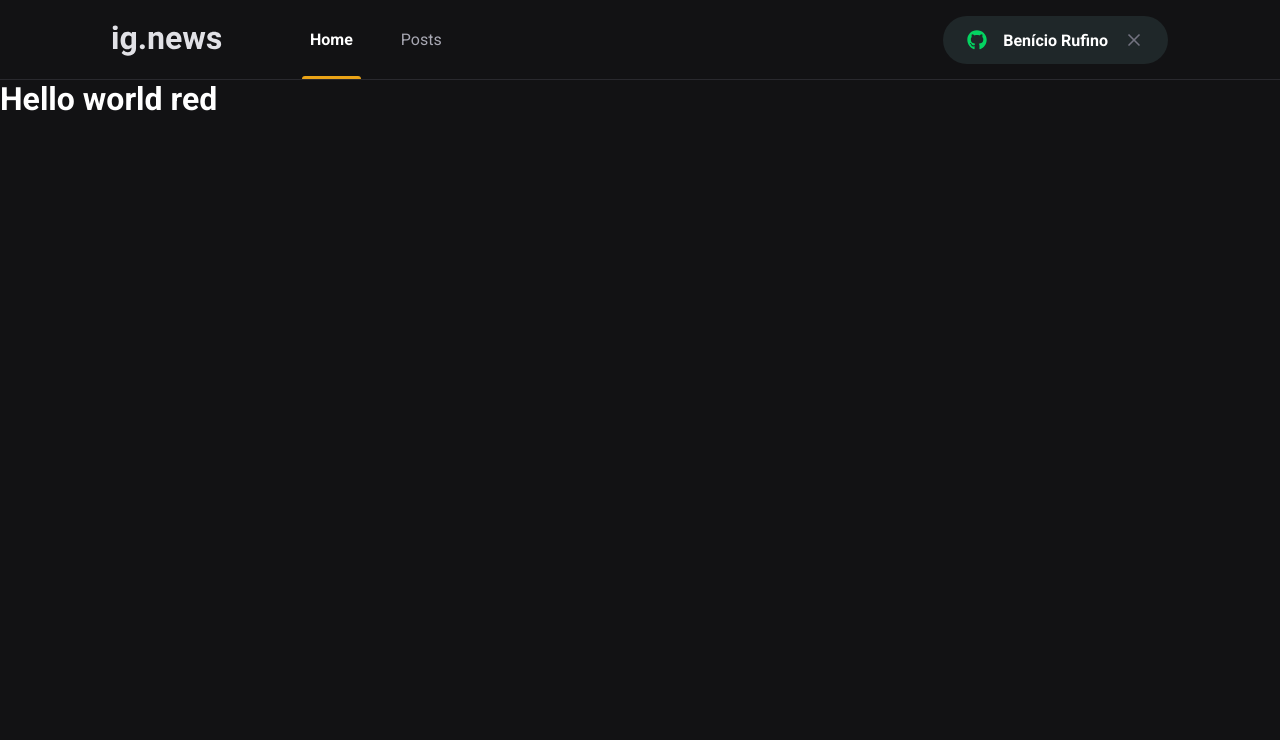
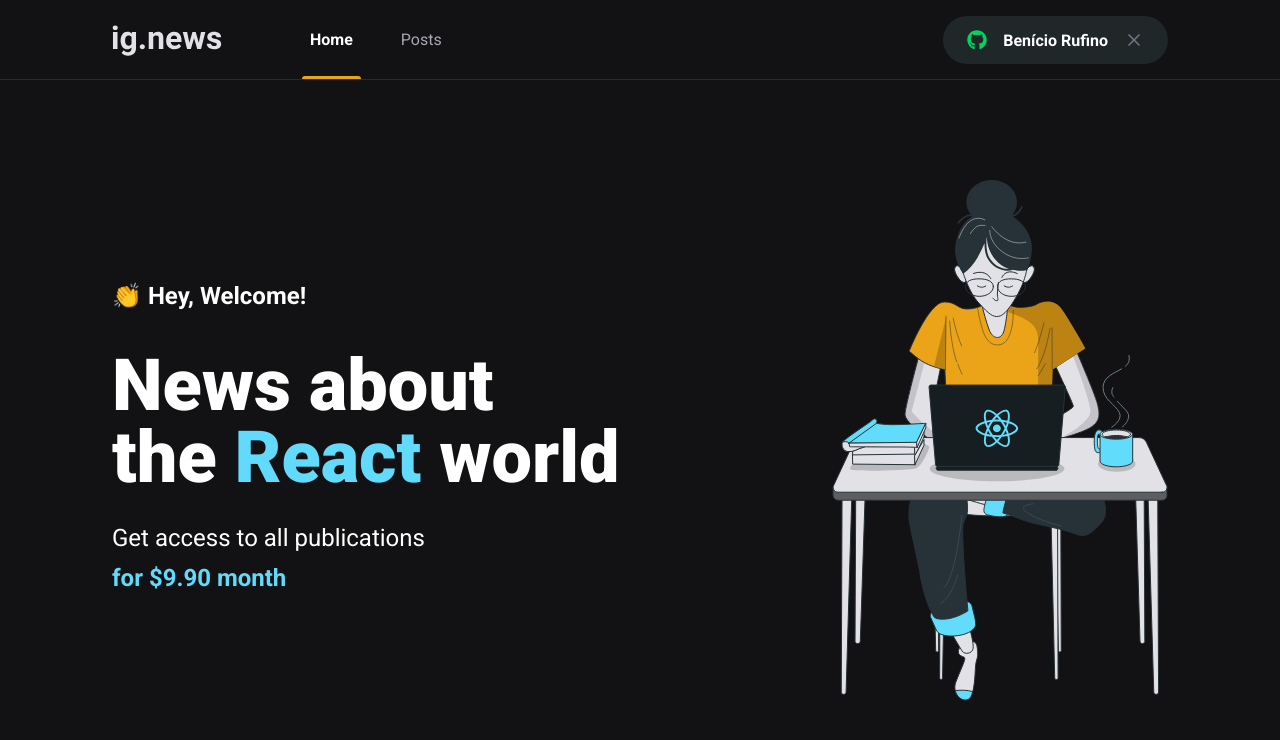
Before and after one commit to dyjarufa/Ignite, a Next.js app in the folder chapter-03/ignews/: page / in a window 1280 px wide. Shown: the top 740 px of the page. Built offline with nearby package versions, Linux system fonts and the light colour scheme.

Commit message:
style: add home styles

```diff
--- a/chapter-03/ignews/src/components/Header/styles.module.scss
+++ b/chapter-03/ignews/src/components/Header/styles.module.scss
@@ -21,7 +21,7 @@
       position: relative;
       padding: 0 0.5rem;
       height: 5rem; // ocupar a altura toda
-      line-height: 5rem; // com o line-height tem altura igual ao elemento que ocupada consigo centrarlizar
+      line-height: 5rem; // com o line-height tem altura igual ao elemento que ocupada, consigo centralizar
       color: var(--gray-300);
 
       transition: color 0.2s;
--- a/chapter-03/ignews/src/components/SigInButton/styles.module.scss
+++ b/chapter-03/ignews/src/components/SigInButton/styles.module.scss
@@ -1,6 +1,6 @@
 .signInButton {
   height: 3rem;
-  border-radius: 3rem;
+  border-radius: 3rem; // height e border-radius com o mesmo tamanho deixa arrendado;
   background: var(--gray-850);
   border: 0;
   padding: 0 1.5rem;
--- /dev/null
+++ b/chapter-03/ignews/src/pages/home.module.scss
@@ -0,0 +1,41 @@
+.contentContainer {
+  max-width: 1120px;
+  margin: 0 auto;
+  padding: 0 2rem;
+  height: calc(100vh - 5rem); // ocupar 100% do viewoprt height(altura da tela) menos os 5 rem definido no header
+
+  display: flex;
+  align-items: center;
+  justify-content: space-between;
+}
+
+.hero {
+  max-width: 600px;
+
+  > span {
+    font-size: 1.5rem;
+    font-weight: bold;
+  }
+
+  h1{
+    font-size: 4.5rem;
+    line-height: 4.5rem;
+    font-weight: 900;
+    margin-top: 2.5rem;
+
+    span {
+      color: var(--cyan-500);
+    }
+  }
+
+  p{
+    font-size: 1.5rem;
+    line-height: 2.5rem;
+    margin-top: 1.5rem;
+
+    span {
+      color: var(--cyan-500);
+      font-weight: bold;
+    }
+  }
+}
--- a/chapter-03/ignews/src/pages/index.tsx
+++ b/chapter-03/ignews/src/pages/index.tsx
@@ -1,12 +1,27 @@
 import Head  from 'next/head'
+
+import styles from './home.module.scss'
 
 export default function Home() {
   return (
     <>
       <Head>
-          <title>Start | ig.news 🎥</title>
+          <title>Home | ig.news</title>
       </Head>
-      <h1>Hello world red</h1>
+
+      <main className={styles.contentContainer}>
+        <section className={styles.hero}>
+          <span>👏 Hey, Welcome!</span>
+          <h1>
+              News about <br /> the <span>React</span> world
+          </h1>
+          <p>Get access to all publications <br />
+            <span>for $9.90 month</span>
+          </p>
+        </section>
+
+        <img src="/images/avatar.svg" alt="girl coding" />
+      </main>
     </>
   )
 }
```
